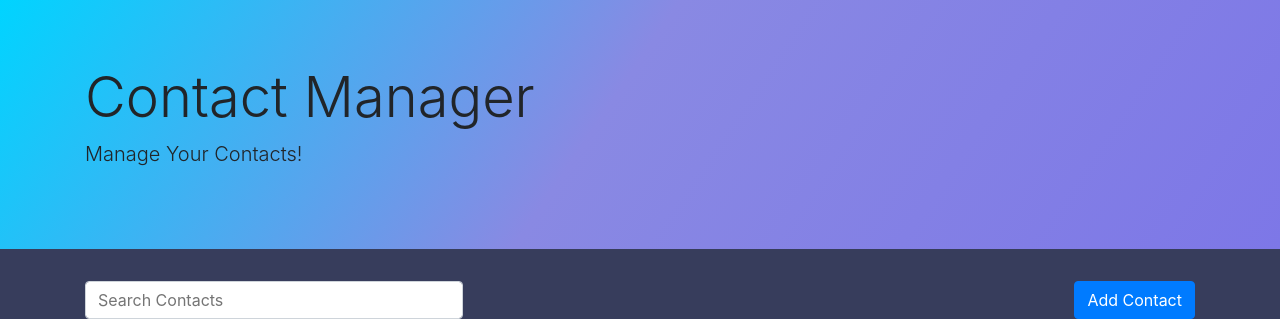
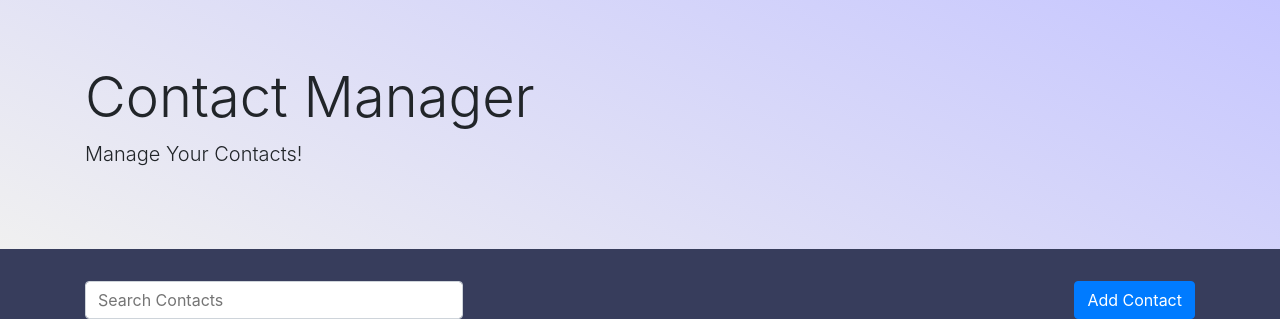
Before and after one commit to LuisLReyes/contactmanager, a PHP site: page /contact.php in a window 1280 px wide. Shown: the part 56-375 px from the top of the page. Run offline with PHP 8.4, Linux system fonts and the light colour scheme; the visitor is signed in with stand-in values (Sample User, id 1); some libraries are stand-ins or nearby versions.

Commit message:
Misc color changes may change in morning

```diff
--- a/css/contactsPage.css
+++ b/css/contactsPage.css
@@ -12,12 +12,12 @@ body{
 }
 
 .websiteBanner{
-  background-image: url("../images/contact.png");
+  background-image: url("../images/contact.png"); /* Fix this in the morning*/
   background-repeat: no-repeat;
   background-attachment: fixed;
   background-position: right;
-  background: rgb(125,119,231);
-  background: linear-gradient(304deg, rgba(125,119,231,1) 0%, rgba(137,137,227,1) 53%, rgba(0,212,255,1) 100%);
+  background-color: rgb(240,240,240);
+  background: linear-gradient(25deg, rgba(240,240,240,1) 0%, rgba(198,198,255,1) 100%);
 }
 
 .sbar {
```
